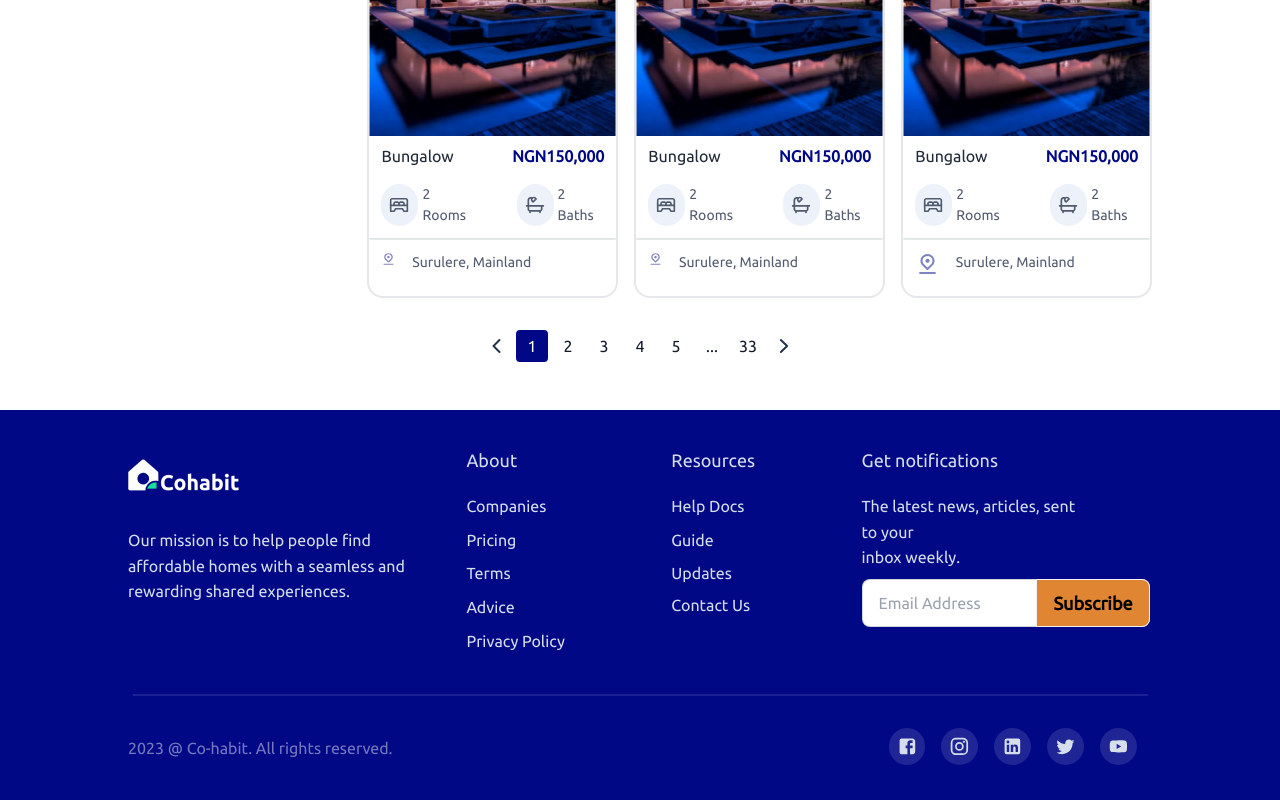
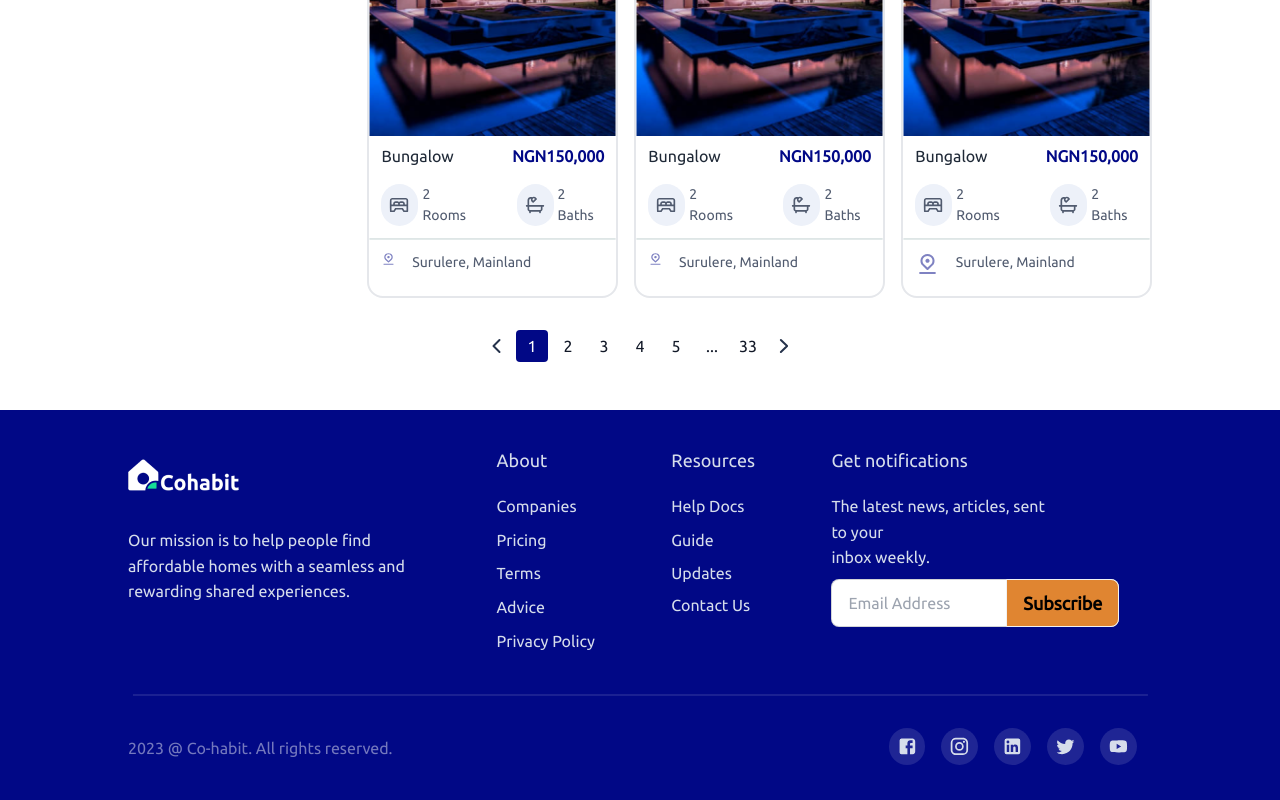
Before and after one commit to lazynerd-studios/Co-Habit-Landing, a React (Vite) app: page /listing in a window 1280 px wide. Shown: the part 1922-2722 px from the top of the page. Built offline with nearby package versions, Linux system fonts and the light colour scheme.

Commit message:
Update Footer.jsx

```diff
--- a/src/Components/Footer/Footer.jsx
+++ b/src/Components/Footer/Footer.jsx
@@ -42,7 +42,7 @@ const Footer = () => {
             </div>
           </div> */}
         </div>
-        <div className=" footer flex gap-10 laptop:hidden tablet:hidden">
+        <div className=" footer flex gap-[8rem] laptop:hidden tablet:hidden">
           <div className="laptop:ml-[2.5rem]">
             <span className="font-medium text-[1.125rem] laptop:mb-4">About</span>
             <a className="link link-hover font-normal leading-[1.6rem]">Companies</a>
@@ -60,6 +60,7 @@ const Footer = () => {
           </div>
         </div>
 
+        <div className=" hidden laptop:footer tablet:footer">
           <div className="laptop:ml-[2.5rem]">
             <span className="font-medium text-[1.125rem] laptop:mb-4">About</span>
             <a className="link link-hover font-normal leading-[1.6rem]">Companies</a>
@@ -74,6 +75,7 @@ const Footer = () => {
             <a className="link link-hover font-normal leading-[1.6rem]">Guide</a>
             <a className="link link-hover font-normal leading-[1.6rem]">Updates</a>
             <a className="link link-hover font-normal">Contact Us</a>
+          </div>
         </div>
 
         <div className=" ">
```
Lines whose indentation alone changed are shown as unchanged.
